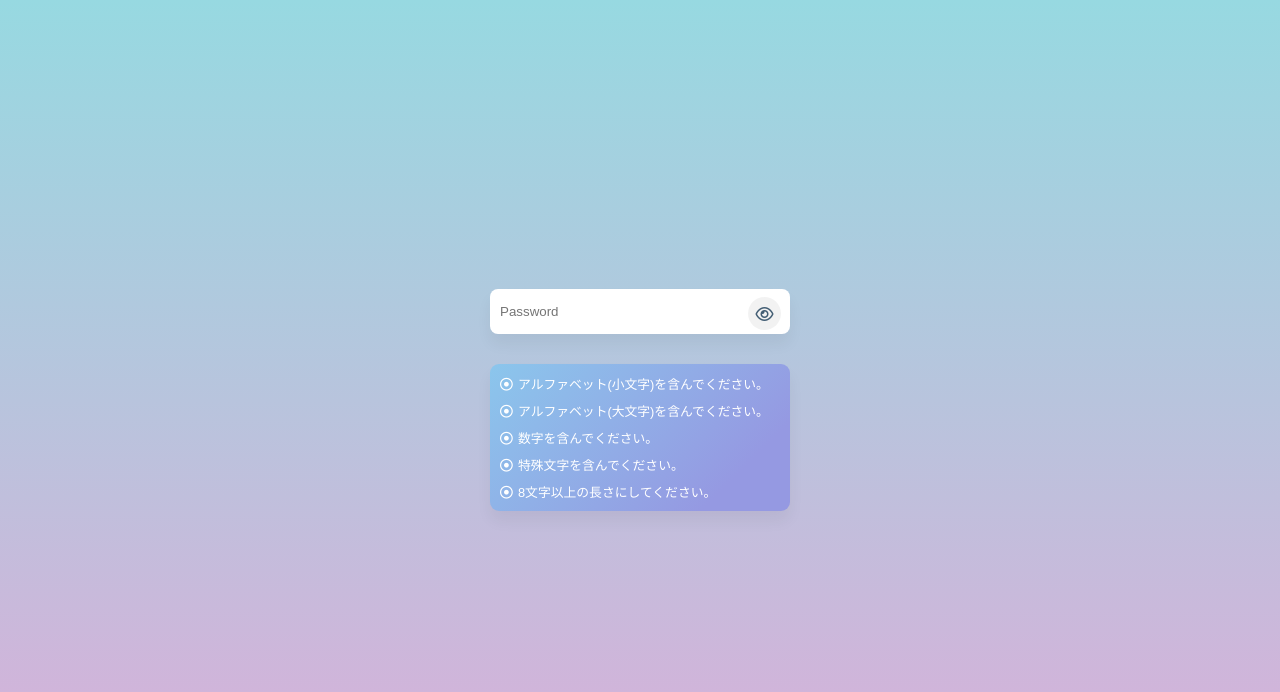
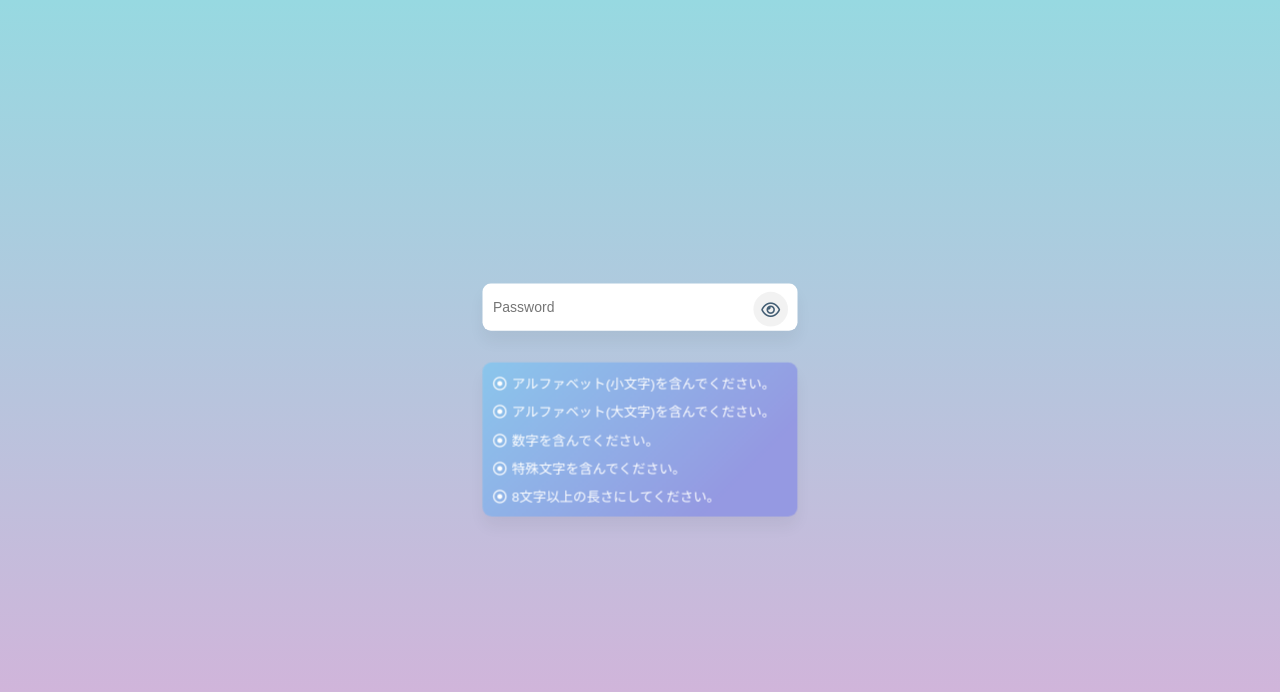
Before and after one commit to KamabokoFish/validation-form, a website built with Vite: page index.html in a window 1280 px wide. Built offline with nearby package versions, Linux system fonts and the light colour scheme; a web font is replaced by a local one.

Commit message:
fix(style): change scale value for .box selector

```diff
--- a/style.css
+++ b/style.css
@@ -19,6 +19,7 @@ body {
 .box {
   position: relative;
   width: 300px;
+  scale:1.05;
 }
 
 .box .inputBox {
```
